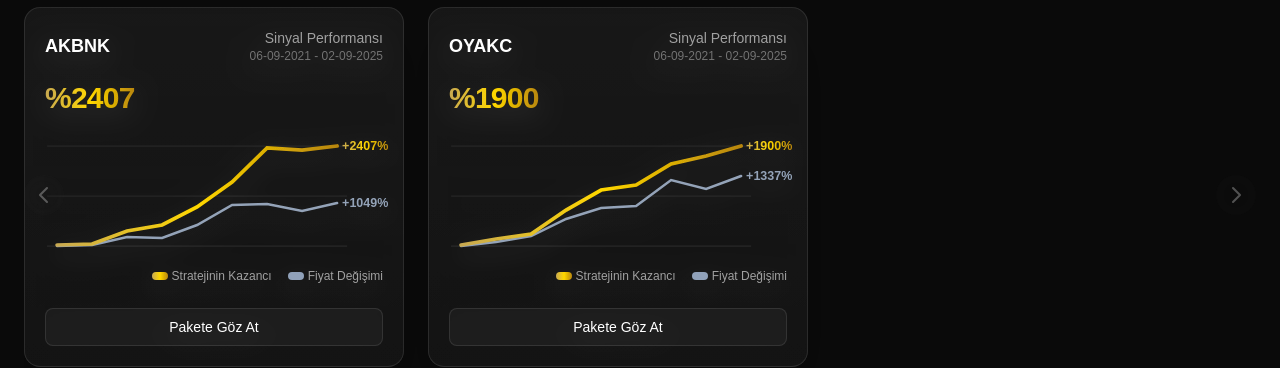
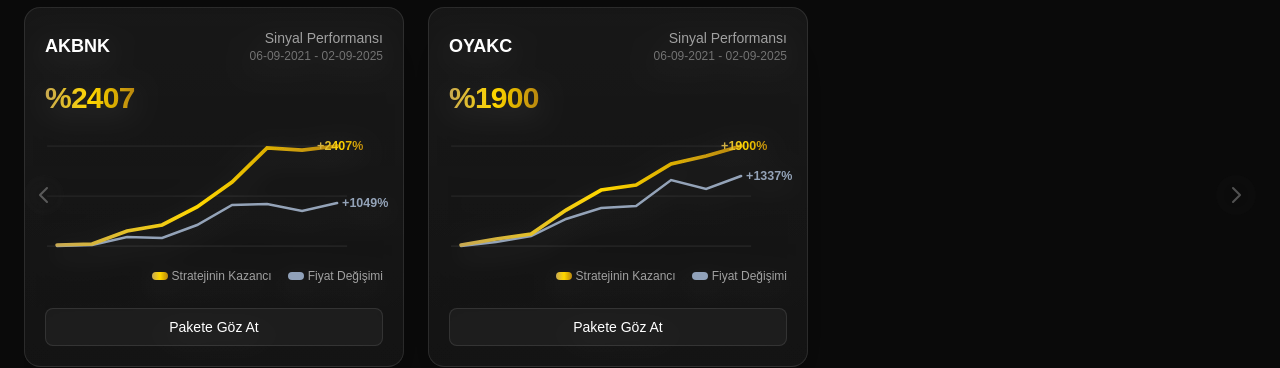
Before and after one commit to tolgacatalpinar/servet-akademisi, a Next.js app: page / in a window 1280 px wide. Shown: the part 2060-2428 px from the top of the page. Built offline with nearby package versions, Linux system fonts and the light colour scheme.

Commit message:
Update page.jsx

```diff
--- a/app/page.jsx
+++ b/app/page.jsx
@@ -578,7 +578,7 @@
                       <polyline points={signalPoints} fill="none" stroke="url(#goldGradient)" strokeWidth="3" strokeLinecap="round" />
 
                       {/* Performance percentage text */}
-                      <text x={lastX + 4} y={ySignal + 3} fontSize="12" className="text-[10px] font-semibold" fill="url(#goldGradient)">
+                      <text x={lastX - 16} y={ySignal + 3} fontSize="12" className="text-[10px] font-semibold" fill="url(#goldGradient)">
                         +{item.performance5Y}%
                       </text>
                       <text x={lastX + 4} y={yHold + 3} fontSize="12" className="text-[10px] font-semibold" fill="#94a3b8">
```
